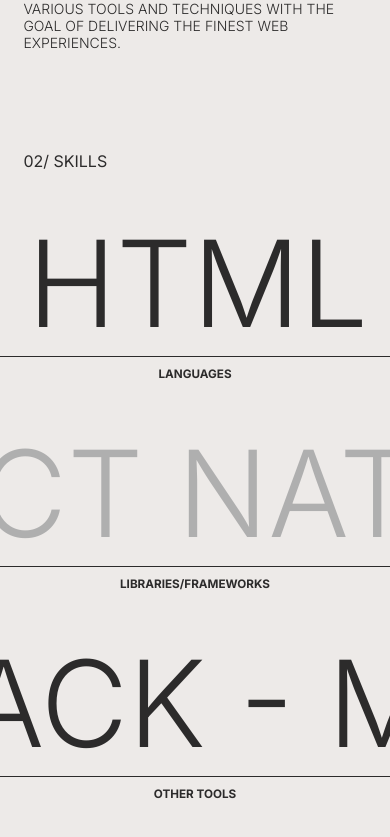
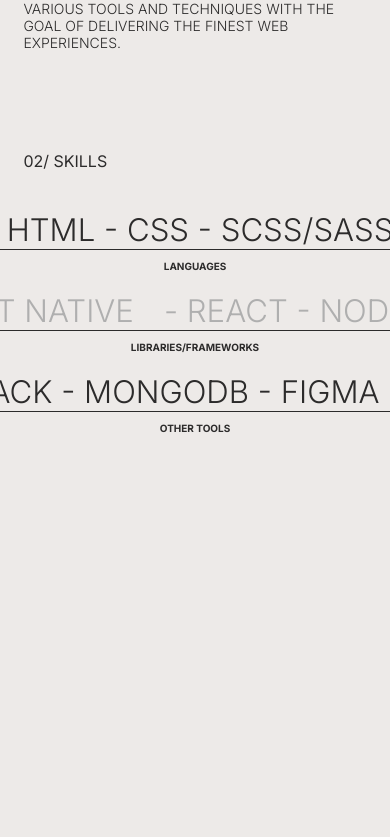
Before and after one commit to cjoak1028/portfolio-v1, a React (Create React App) app: page / in a window 390 px wide. Shown: the part 1286-2123 px from the top of the page. After the commit the page ends 1840 px from the top, so only its background shows below. Built offline with nearby package versions, Linux system fonts and the light colour scheme.

Commit message:
Made skills section responsive

```diff
--- a/src/components/Skills/Skills.module.css
+++ b/src/components/Skills/Skills.module.css
@@ -1,7 +1,6 @@
 .skills {
-    position: absolute;
-    left: 0;
-    width: 100%;
+    margin-left: clamp(-10rem, -6vw, -2rem);
+    width: calc(100% + clamp(4rem, 12vw, 20rem));
     overflow: hidden;
     margin-top: 2rem;
 }
@@ -23,7 +22,7 @@
 }
 
 .inf-scroll span {
-    font-size: 12rem;
+    font-size: clamp(3rem, 8vw, 12rem);
     font-weight: var(--fw-light);
     display: inline-block;
     min-width: 100vw;
@@ -31,7 +30,7 @@
 }
 
 .inf-scroll-rev span {
-    font-size: 12rem;
+    font-size: clamp(3rem, 8vw, 12rem);
     font-weight: var(--fw-light);
     display: inline-block;
     min-width: 100vw;
@@ -41,7 +40,11 @@
 
 .heading-container {
     text-align: center;
-    margin-bottom: 4rem;
+    margin-bottom: clamp(2rem, 3vw, 4rem);
+}
+
+.heading-container h3 {
+    font-size: clamp(1rem, 1.2vw, 1.4rem)
 }
 
 @keyframes infScroll {
```
